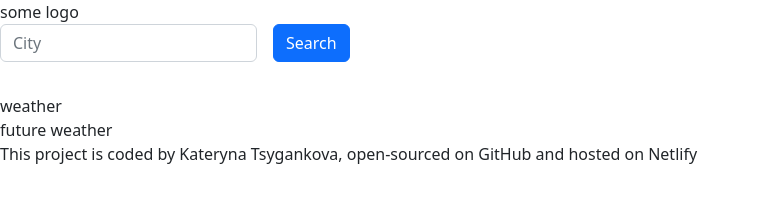
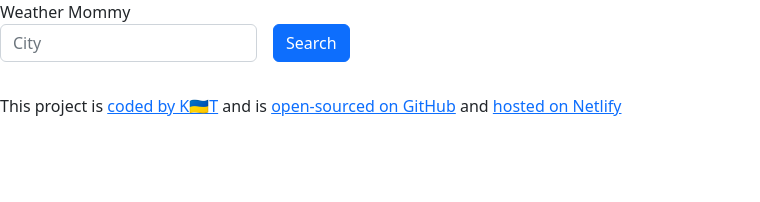
Before and after one commit to tsyganek/weather-project, a plain HTML site: page index.html in a window 1280 px wide. Shown: the whole page, without its empty margins (0-760 px from the left). Drawn offline with nearby package versions, Linux system fonts and the light colour scheme.

Commit message:
comments added to html. text and links added to footer

```diff
--- a/index.html
+++ b/index.html
@@ -29,7 +29,12 @@
   </head>
   <div class="container"></div>
   <body>
-    <div>some logo</div>
+    <!-- logo  -->
+    <div class="logo-container">
+      <span>Weather Mommy</span>
+    </div>
+
+    <!-- search form -->
     <div class="form-container">
       <form class="row g-3">
         <div class="col-auto">
@@ -46,11 +51,28 @@
         </div>
       </form>
     </div>
-    <div>weather</div>
-    <div>future weather</div>
+
+    <!-- current weather -->
+    <div class="current-weather-container"></div>
+
+    <!-- future weather -->
+    <div class="future-weather-container"></div>
+
+    <!-- footer -->
     <footer>
-      This project is coded by Kateryna Tsygankova, open-sourced on GitHub and
-      hosted on Netlify
+      <p>
+        This project is
+        <a
+          href="https://www.linkedin.com/in/kateryna-tsygankova-15a429244"
+          target="_blank"
+          >coded by K🇺🇦T</a
+        >
+        and is
+        <a href="https://github.com/tsyganek/weather-project" target="_blank"
+          >open-sourced on GitHub</a
+        >
+        and <a href="" target="_blank">hosted on Netlify</a>
+      </p>
     </footer>
   </body>
 </html>
```
